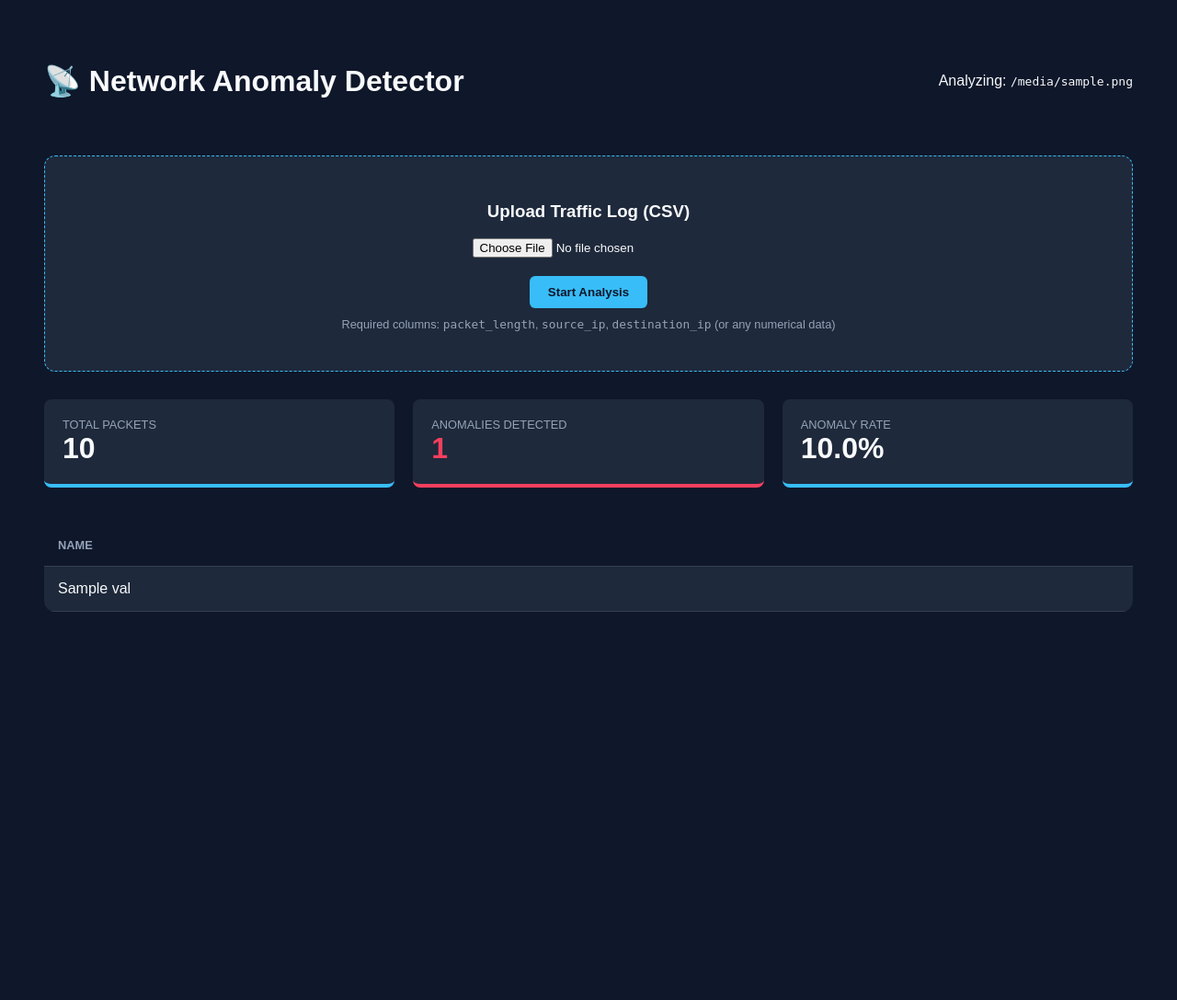
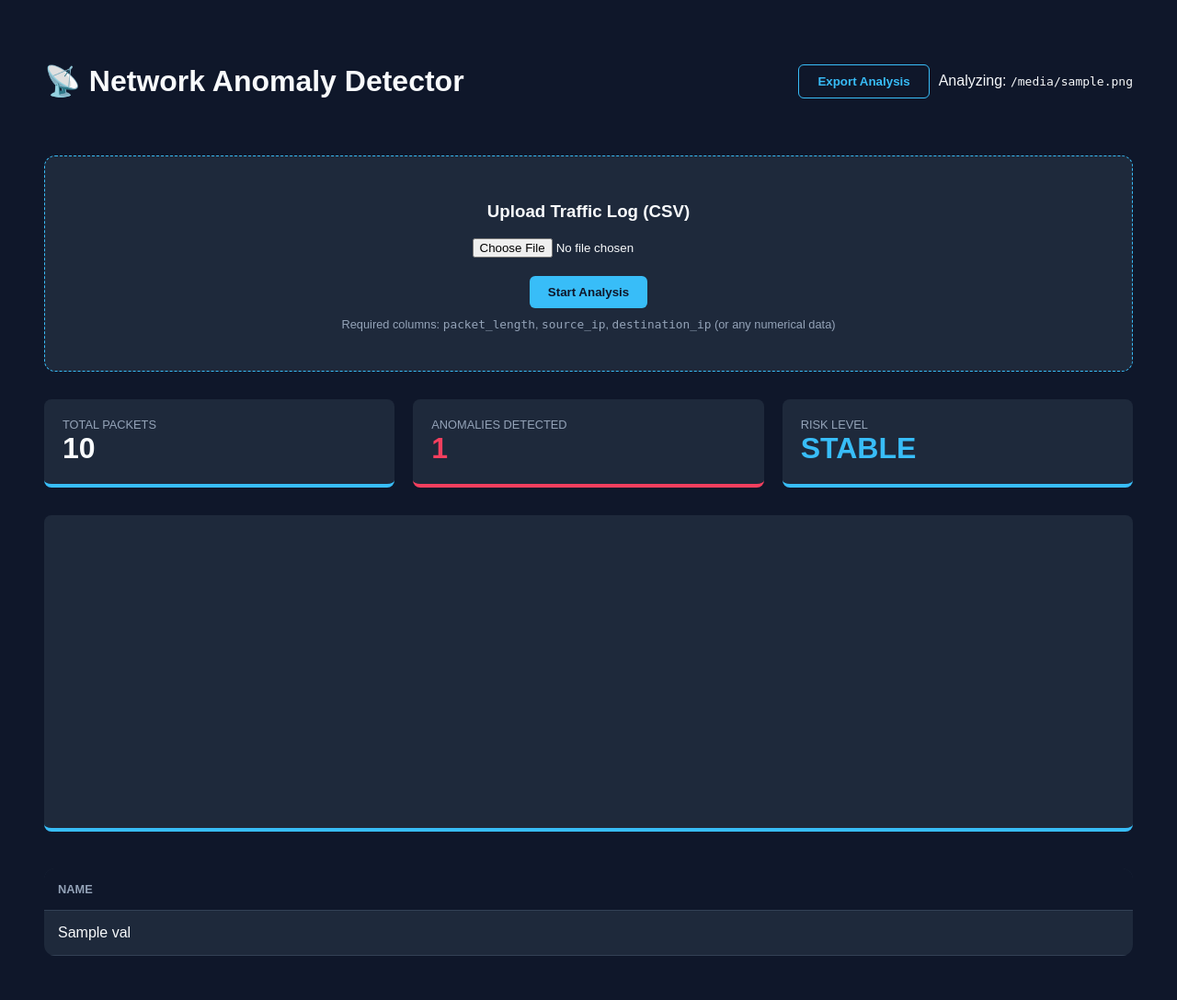
Before and after one commit to sasekaninkuri/data-science-profile, a Flask app: template cyber-projects/securelink-analyzer/app/templates/index.html in a window 1280 px wide. Shown: the whole page at 92% size. Before the commit the page ends 665 px from the top, so only its background shows below. Run offline with Flask 3, Linux system fonts and the light colour scheme; the template is opened without the code that fills it: most values are stand-ins (such as "Sample title", 1, 10 or a date in 2020); a map, chart or similar area stays blank.

Commit message:
Fix Jinja2 error and add Export/Graphing features to cyber projects

```diff
--- a/cyber-projects/network-anomaly-detector/app/templates/index.html
+++ b/cyber-projects/network-anomaly-detector/app/templates/index.html
@@ -99,15 +99,23 @@
             margin-bottom: 20px;
         }
     </style>
+    <script src="https://cdn.jsdelivr.net/npm/chart.js"></script>
 </head>
 
 <body>
     <div class="container">
         <div class="header">
             <h1>📡 Network Anomaly Detector</h1>
-            {% if filename %}
-            <div>Analyzing: <code>{{ filename }}</code></div>
-            {% endif %}
+            <div style="display: flex; gap: 10px; align-items: center;">
+                {% if results %}
+                <button onclick="exportTableToCSV('anomalies.csv')" class="btn"
+                    style="background: transparent; border: 1px solid var(--accent); color: var(--accent);">Export
+                    Analysis</button>
+                {% endif %}
+                {% if filename %}
+                <div>Analyzing: <code>{{ filename }}</code></div>
+                {% endif %}
+            </div>
         </div>
 
         {% if error %}
@@ -139,9 +147,16 @@
                 <div style="font-size: 2rem; font-weight: bold; color: var(--danger);">{{ anomaly_count }}</div>
             </div>
             <div class="stat-card">
-                <div style="font-size: 0.8rem; color: #94a3b8;">ANOMALY RATE</div>
-                <div style="font-size: 2rem; font-weight: bold;">{{ (anomaly_count / total * 100)|round(2) }}%</div>
+                <div style="font-size: 0.8rem; color: #94a3b8;">RISK LEVEL</div>
+                <div
+                    style="font-size: 2rem; font-weight: bold; color: {{ 'var(--danger)' if (anomaly_count/total) > 0.1 else 'var(--accent)' }}">
+                    {{ 'CRITICAL' if (anomaly_count/total) > 0.1 else 'STABLE' }}
+                </div>
             </div>
+        </div>
+
+        <div class="stat-card" style="margin-top: 30px; height: 300px;">
+            <canvas id="trafficChart"></canvas>
         </div>
 
         <div class="table-container">
```
Also changed, not shown: cyber-projects/securelink-analyzer/app/routes.py (+16 -1 lines), cyber-projects/securelink-analyzer/app/templates/index.html (+14 -1 lines).
